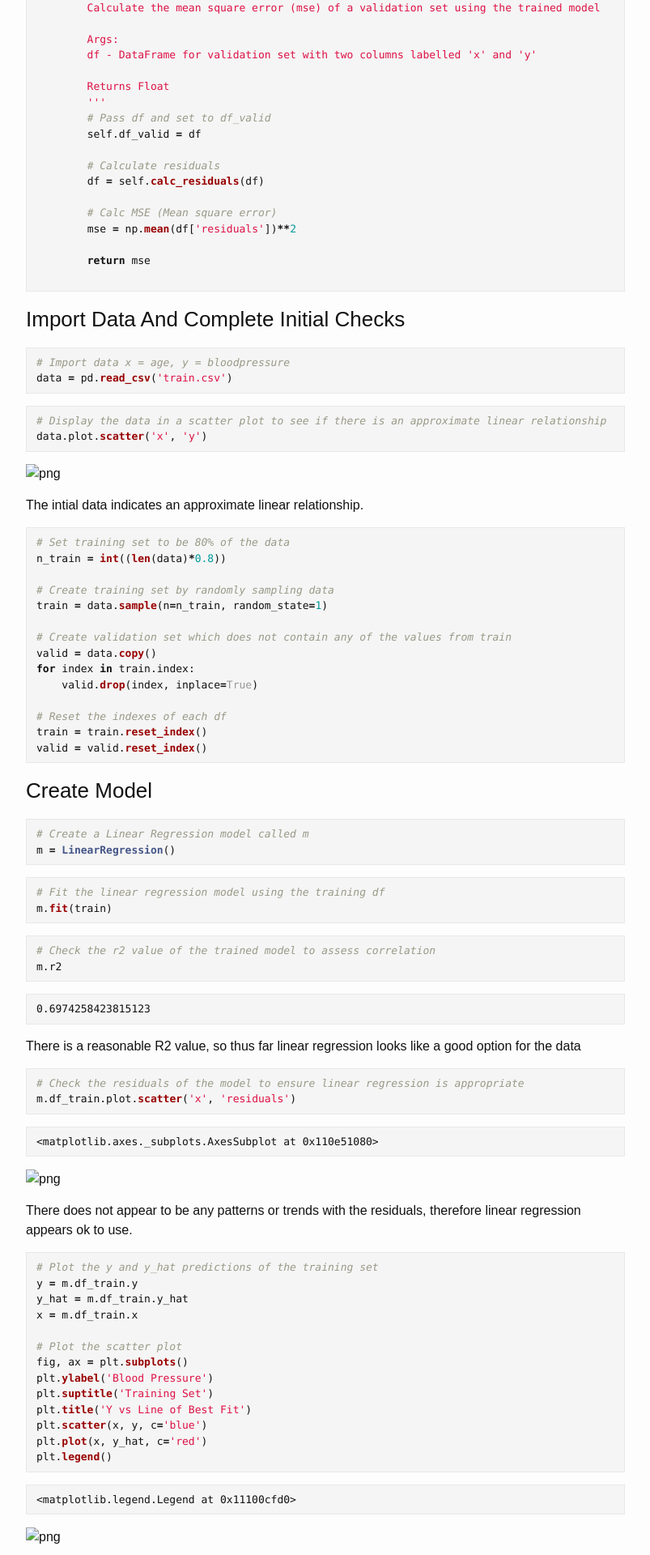
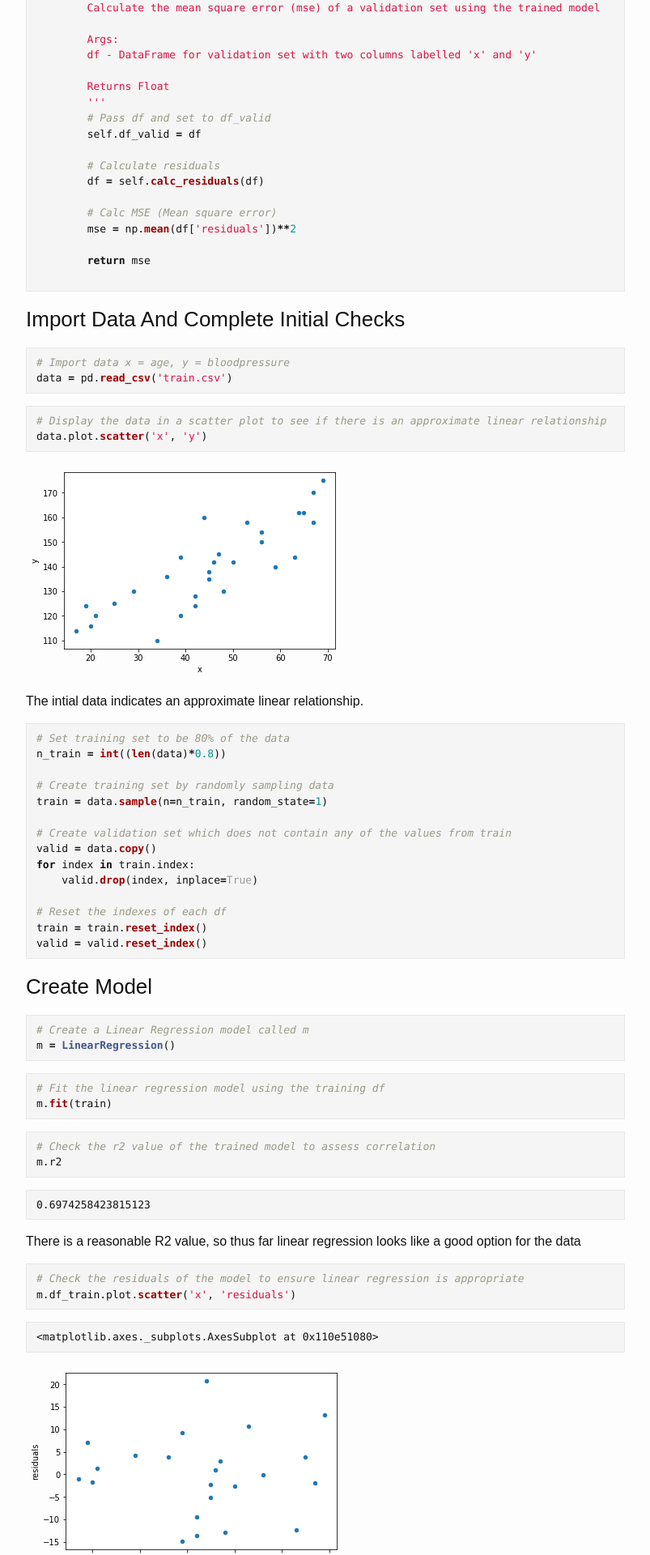
Before and after one commit to toddy86/dequincey.blog, a Jekyll site: the page built from _posts/2018-09-01-linear-regression.md, in a window 1280 px wide. Shown: the part 4480-6400 px from the top of the page at 81% size, without its empty margins (238-1041 px from the left). Built offline with Jekyll 4.4.1, drawn with Linux system fonts in a browser that asks for light colours.

````diff
--- a/_posts/2018-09-01-linear-regression.md
+++ b/_posts/2018-09-01-linear-regression.md
@@ -252,7 +252,7 @@
 data.plot.scatter('x', 'y')
 ```
 
-![png](../assets/images/linear-regression/output_8_1.png)
+![png](/assets/images/linear-regression/output_8_1.png)
 
 
 The intial data indicates an approximate linear relationship.
@@ -318,7 +318,7 @@
 
 
 
-![png](../assets/images/linear-regression/output_16_1.png)
+![png](/assets/images/linear-regression/output_16_1.png)
 
 
 There does not appear to be any patterns or trends with the residuals, therefore linear regression appears ok to use.
@@ -348,7 +348,7 @@
 
 
 
-![png](../assets/images/linear-regression/output_18_1.png)
+![png](/assets/images/linear-regression/output_18_1.png)
 
 
 
@@ -389,4 +389,4 @@
 
 
 
-![png](../assets/images/linear-regression/output_20_1.png)
+![png](/assets/images/linear-regression/output_20_1.png)
````
